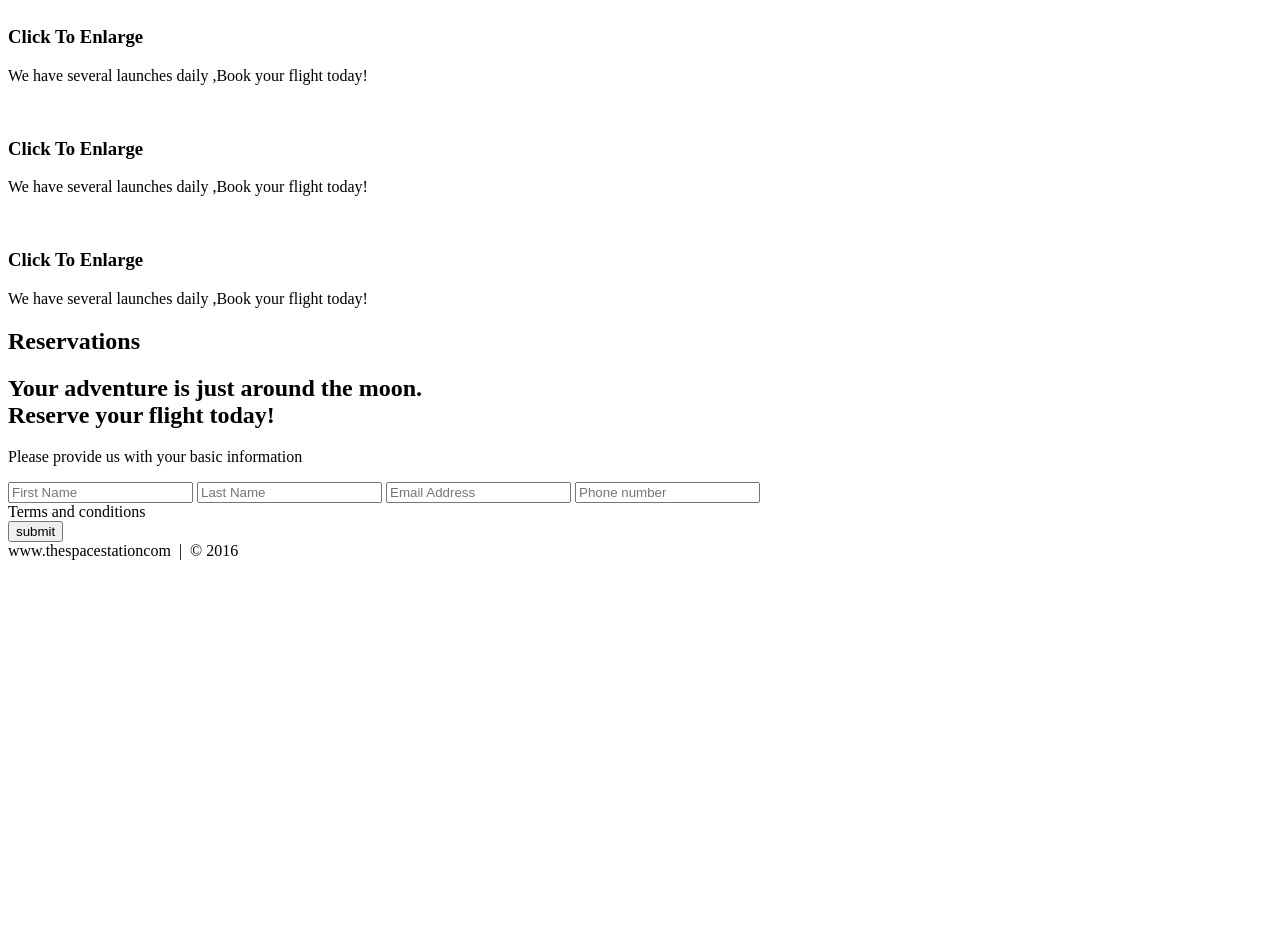
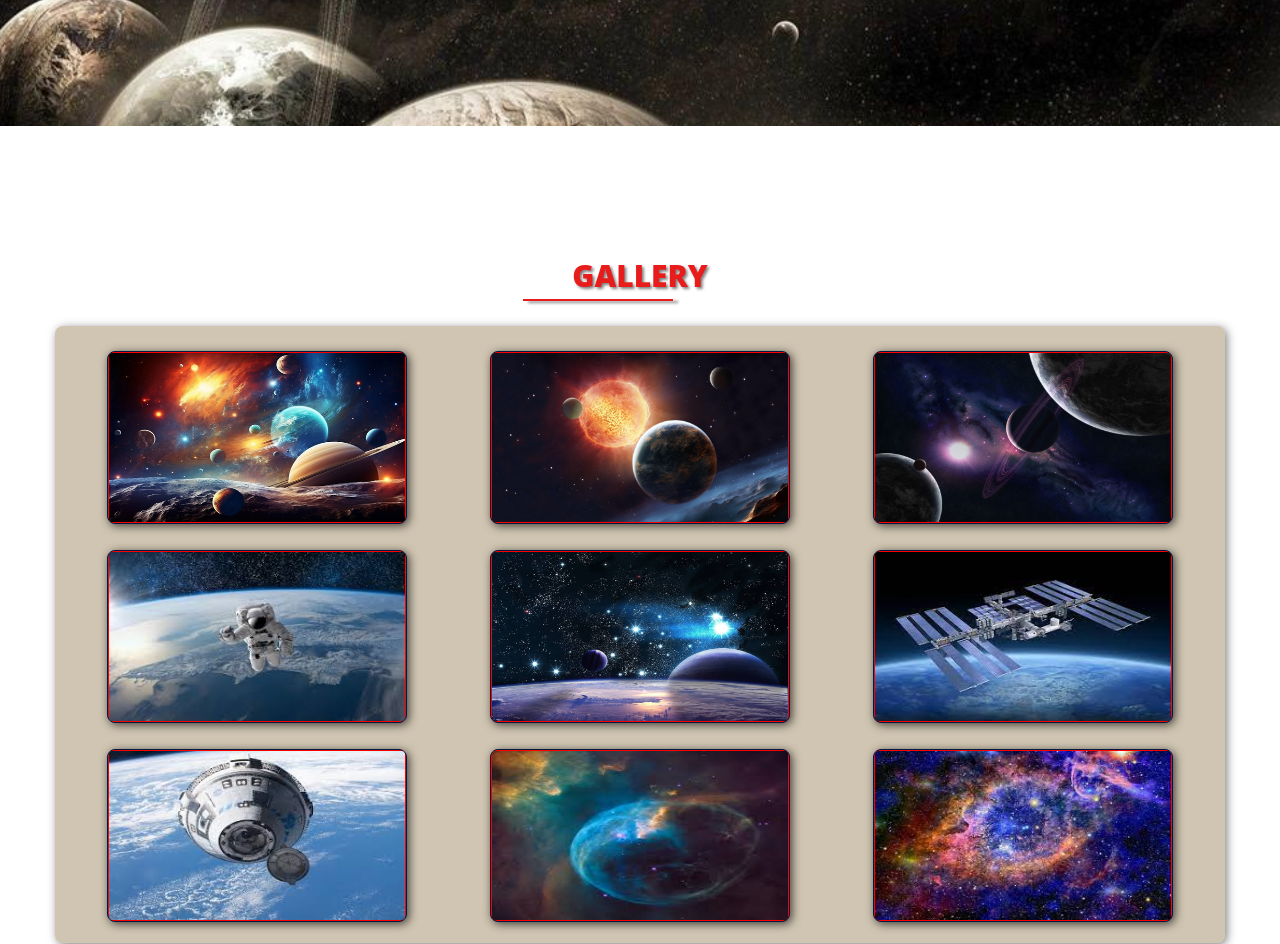
Before and after one commit to ARVGKUMA/the_space, a plain HTML site: page index.html in a window 1280 px wide. Shown: the part 850-1794 px from the top of the page. Before the commit the page ends 1418 px from the top, so only its background shows below. Drawn offline with Linux system fonts and the light colour scheme.

Commit message:
changed file path

```diff
--- a/index.html
+++ b/index.html
@@ -3,8 +3,8 @@
 <head>
 	<meta charset="utf-8">
 	<title>The Space Station | Resort</title>
-    <link rel="stylesheet" href="../the space/shared.css">
-    <link rel="stylesheet" href="../the space/animations.css">
+    <link rel="stylesheet" href="../shared.css">
+    <link rel="stylesheet" href="../animations.css">
 </head>
 <body>
 	<!-- NAV -->
@@ -40,7 +40,7 @@
                 <!--PHOTO CONTAINER 1-->
                 <div class="photo-container">
                     <div class="photo">
-                        <img src="../the space/Thumbnail_1.jpg" alt="">
+                        <img src="../Thumbnail_1.jpg" alt="">
                         <div class="photo-overlay">
                             <h3>Click To Enlarge</h3>
                             <p>We have several launches daily ,Book your flight today!</p>
@@ -53,7 +53,7 @@
                 <!--PHOTO CONTAINER 2-->
                 <div class="photo-container">
                     <div class="photo">
-                        <img src="../the space/thumbnail_10.jpg" alt="">
+                        <img src="../thumbnail_10.jpg" alt="">
                         <div class="photo-overlay">
                             <h3>Click To Enlarge</h3>
                             <p>We have several launches daily ,Book your flight today!</p>
@@ -66,7 +66,7 @@
                 <!--PHOTO CONTAINER 3-->
                 <div class="photo-container">
                     <div class="photo">
-                        <img src="../the space/Thumbnail_3.jpg" alt="">
+                        <img src="../Thumbnail_3.jpg" alt="">
                         <div class="photo-overlay">
                             <h3>Click To Enlarge</h3>
                             <p>We have several launches daily ,Book your flight today!</p>
@@ -80,7 +80,7 @@
 				<!--PHOTO CONTAINER 4-->
                 <div class="photo-container">
                     <div class="photo">
-                        <img src="../the space/Thumbnail_4.jpg" alt="">
+                        <img src="../Thumbnail_4.jpg" alt="">
                         <div class="photo-overlay">
                             <h3>Click To Enlarge</h3>
                             <p>We have several launches daily ,Book your flight today!</p>
@@ -93,7 +93,7 @@
 				<!--PHOTO CONTAINER-->
                 <div class="photo-container">
                     <div class="photo">
-                        <img src="../the space/Thumbnail_5.jpg" alt="">
+                        <img src="../Thumbnail_5.jpg" alt="">
                         <div class="photo-overlay">
                             <h3>Click To Enlarge</h3>
                             <p>We have several launches daily ,Book your flight today!</p>
@@ -106,7 +106,7 @@
 				<!--PHOTO CONTAINER 6-->
                 <div class="photo-container">
                     <div class="photo">
-                        <img src="../the space/thumbnail_6.jpg" alt="">
+                        <img src="../thumbnail_6.jpg" alt="">
                         <div class="photo-overlay">
                             <h3>Click To Enlarge</h3>
                             <p>We have several launches daily ,Book your flight today!</p>
@@ -119,7 +119,7 @@
 				<!--PHOTO CONTAINER 7-->
                 <div class="photo-container">
                     <div class="photo">
-                        <img src="../the space/thumbnail_7.jpg" alt="">
+                        <img src="../thumbnail_7.jpg" alt="">
                         <div class="photo-overlay">
                             <h3>Click To Enlarge</h3>
                             <p>We have several launches daily ,Book your flight today!</p>
@@ -132,7 +132,7 @@
 				<!--PHOTO CONTAINER 8-->
                 <div class="photo-container">
                     <div class="photo">
-                        <img src="../the space/thumbnail_8.jpg" alt="">
+                        <img src="../thumbnail_8.jpg" alt="">
                         <div class="photo-overlay">
                             <h3>Click To Enlarge</h3>
                             <p>We have several launches daily ,Book your flight today!</p>
@@ -145,7 +145,7 @@
 				<!--PHOTO CONTAINER 9-->
                 <div class="photo-container">
                     <div class="photo">
-                        <img src="../the space/thumbnail_9.jpg" alt="">
+                        <img src="../thumbnail_9.jpg" alt="">
                         <div class="photo-overlay">
                             <h3>Click To Enlarge</h3>
                             <p>We have several launches daily ,Book your flight today!</p>
--- a/shared.css
+++ b/shared.css
@@ -145,7 +145,7 @@ section {
 /* HOME SECTION STYLES */
 
 #home {
-    background: url(../the%20space/planets.jpg)  no-repeat 50% 50%;
+    background: url(../planets.jpg)  no-repeat 50% 50%;
     background-attachment: fixed;
     -webkit-background-size : cover;
     -moz-background-size : cover ;
```
